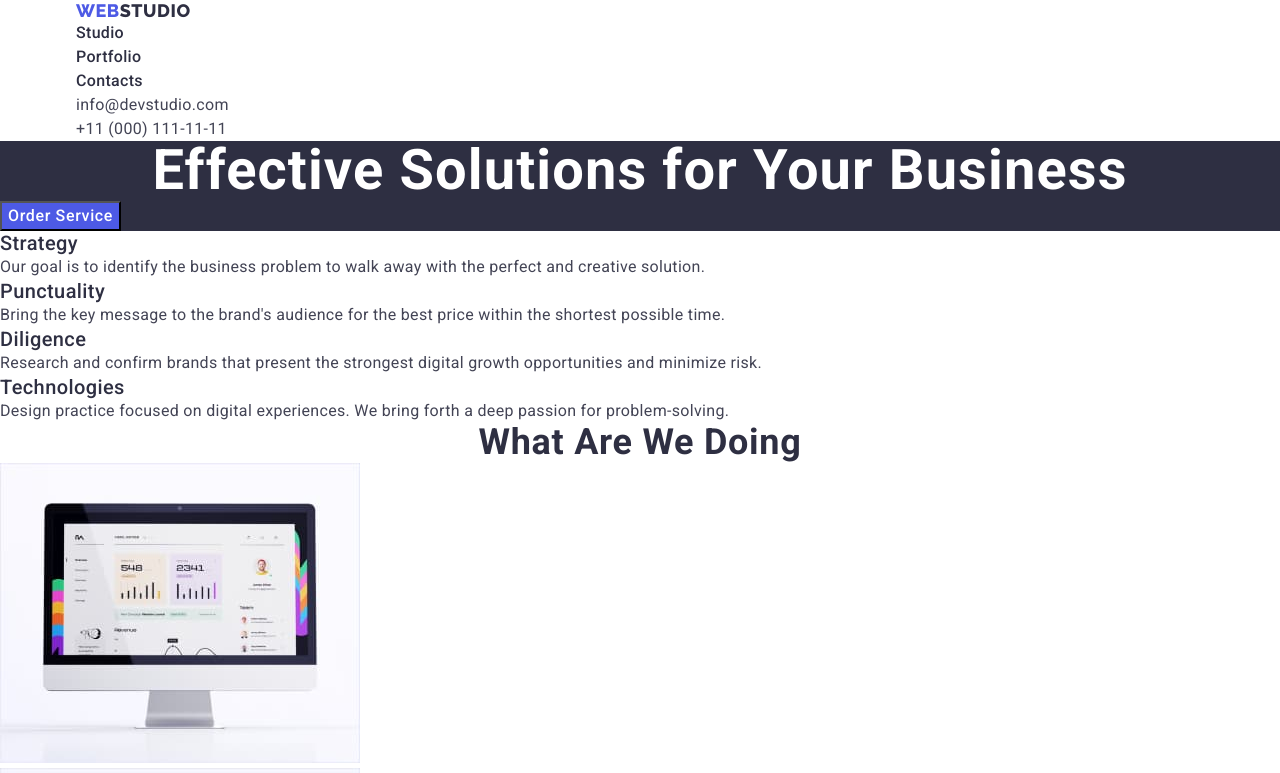
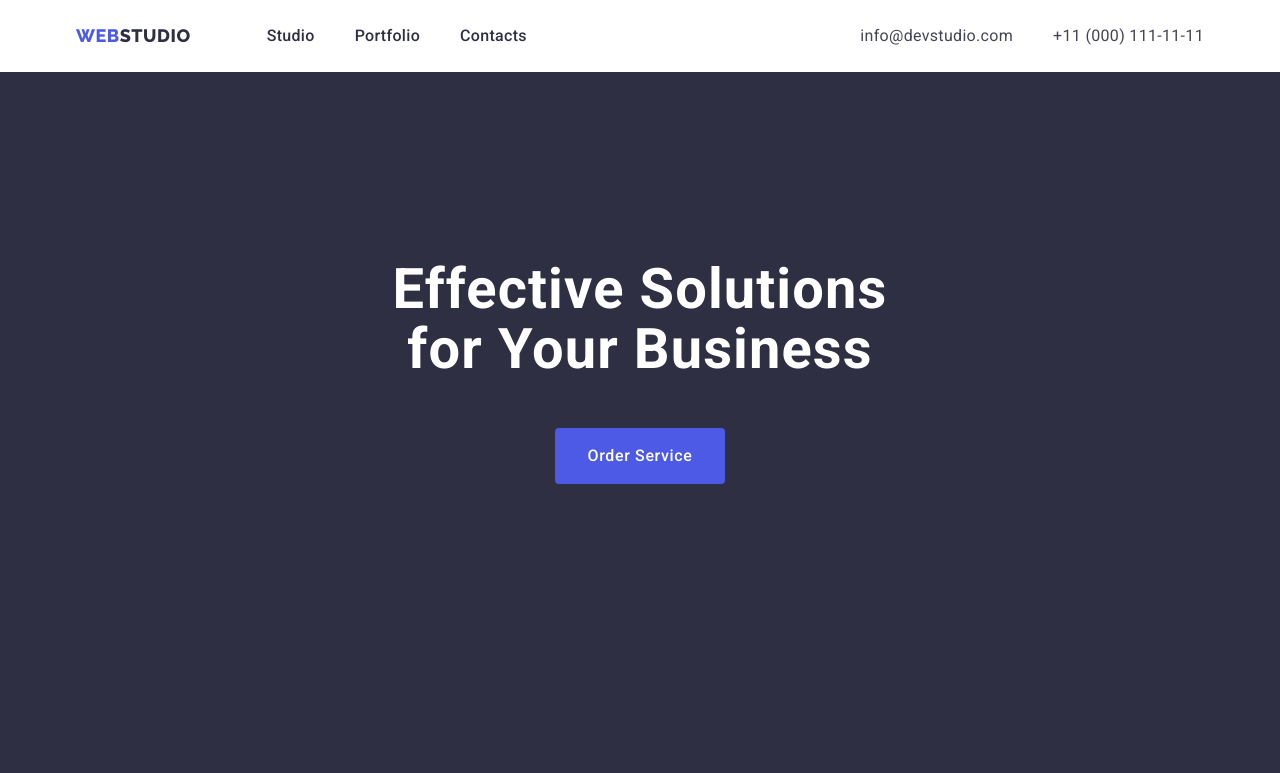
Before and after one commit to Ekadzi/goit-markup-hw-03, a plain HTML site: page index.html in a window 1280 px wide. Shown: the top 773 px of the page. Drawn offline with nearby package versions, Linux system fonts and the light colour scheme.

Commit message:
section-hero

```diff
--- a/css/styles.css
+++ b/css/styles.css
@@ -52,7 +52,20 @@ ul {
 
 .header {
     background-color: var(--main-bg-color);
-    border-bottom: 1px solid var(border-color)
+    border-bottom: 1px solid var(border-color);
+    padding-top: 24px;
+    padding-bottom: 24px;
+}
+
+.header-container {
+    display: flex;
+    align-items: center;
+}
+
+.header-navigation {
+    display: flex;
+    align-items: center;
+    flex-grow: 1;
 }
 
 .logo {
@@ -63,6 +76,9 @@ ul {
     letter-spacing: 0.03em;
     text-transform: uppercase;
     color: var(--logo-btn-color);
+    display: flex;
+    align-items: center;
+    margin-right: 76px;
 }
 
 .logo-black {
@@ -71,6 +87,11 @@ ul {
 
 .logo-white {
     color: var(--logo-footer-color);
+}
+
+.header-menu-nav {
+    display: flex;
+    gap: 40px;
 }
 
 .menu-nav-link {
@@ -86,6 +107,12 @@ ul {
 
 .contact {
     font-style: normal;
+}
+
+.contact-list {
+    display: flex;
+    margin-left: auto;
+    gap: 40px;
 }
 
 .contact-link {
@@ -104,6 +131,12 @@ ul {
     background-color: var(--main-darck-bg-color);
 }
 
+.hero-container {
+    padding-top: 188px;
+    padding-bottom: 292px;
+    text-align: center;
+}
+
 .hero-title {
     font-weight: 700;
     font-size: 56px;
@@ -111,6 +144,10 @@ ul {
     text-align: center;
     letter-spacing: 0.02em;
     color: var(--main-color);
+    max-width: 496px;
+    margin-bottom: 48px;
+    margin-left: auto;
+    margin-right: auto;
 }
 
 .hero-btn {
@@ -121,6 +158,9 @@ ul {
     letter-spacing: 0.04em;
     color: var(--main-color);
     background-color: var(--hero-btn-bg-color);
+    border-radius: 4px;
+    border: none;
+    padding: 16px 32px;
     cursor: pointer;
 }
 
--- a/index.html
+++ b/index.html
@@ -15,7 +15,7 @@
 
 <body>
     <header class="header">
-        <div class="container">
+        <div class="container header-container">
             <nav class="header-navigation">
                 <a class="logo link" href="./index.html">Web<span class="logo-black">Studio</span></a>
                 <ul class="header-menu-nav list">
@@ -45,8 +45,10 @@
 
     <main class="main-content">
         <section class="hero">
-            <h1 class="hero-title">Effective Solutions for Your Business</h1>
-            <button class="hero-btn" type="button">Order Service</button>
+            <div class="container hero-container">
+                <h1 class="hero-title">Effective Solutions for Your Business</h1>
+                <button class="hero-btn" type="button">Order Service</button>
+            </div>
         </section>
 
         <section class="description">
```
Also changed, not shown: portfolio.html (+2 -0 lines).
